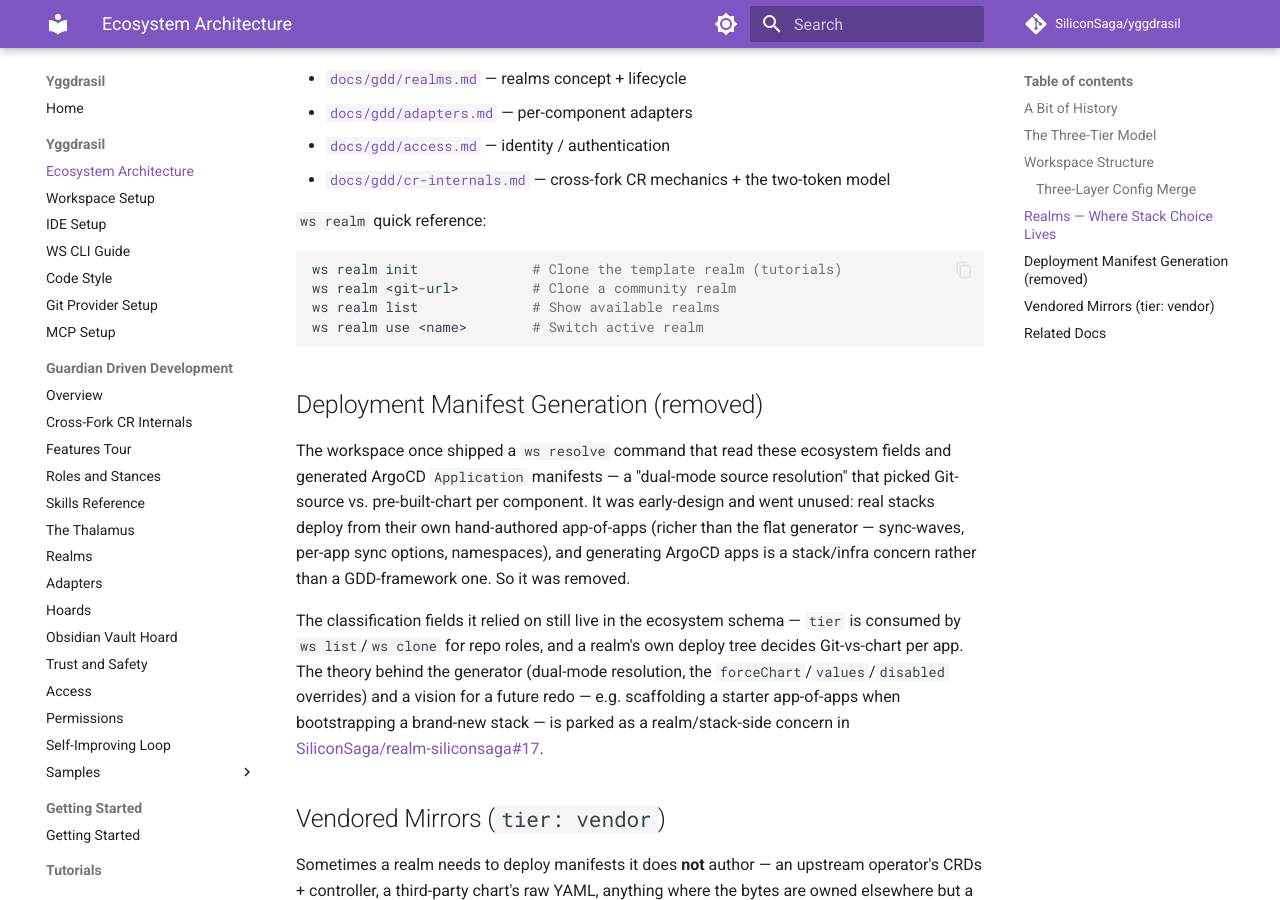
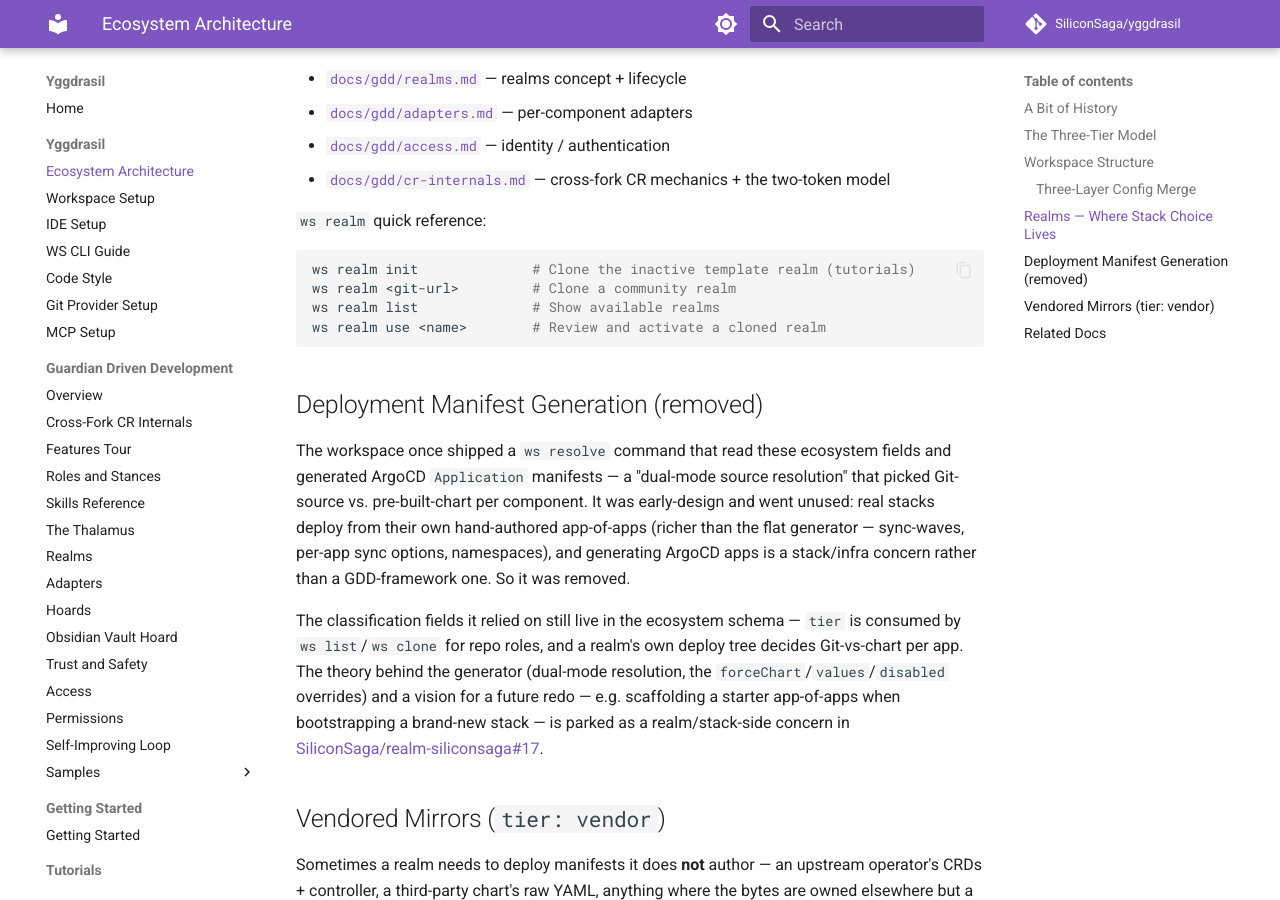
Before and after one commit to SiliconSaga/yggdrasil, an MkDocs documentation site: the page built from docs/ecosystem-architecture.md, in a window 1280 px wide and 900 px high, scrolled down 3232 px. Built offline with MkDocs 1.6.1 and Material for MkDocs 9.7.7, drawn with Linux system fonts in a browser that asks for light colours; comment, search, counter and statistics services are not loaded.

Commit message:
fix(realm): require explicit template activation
Treat the tutorial realm like every other executable configuration source: cloning it leaves it inert until the user reviews and selects it. This prevents an unapproved template directory from blocking existing workspaces while preserving fail-closed behavior for explicit selectors.

Document the activation step and cover both the no-selector upgrade path and the missing-approval remediation.

Co-Authored-By: Codex GPT-5 <noreply@openai.com>

````diff
--- a/docs/ecosystem-architecture.md
+++ b/docs/ecosystem-architecture.md
@@ -98,10 +98,10 @@ A realm is a small git repo containing community-specific configuration. The GDD
 `ws realm` quick reference:
 
 ```bash
-ws realm init              # Clone the template realm (tutorials)
+ws realm init              # Clone the inactive template realm (tutorials)
 ws realm <git-url>         # Clone a community realm
 ws realm list              # Show available realms
-ws realm use <name>        # Switch active realm
+ws realm use <name>        # Review and activate a cloned realm
 ```
 
 ## Deployment Manifest Generation (removed)
````
Also changed, not shown: .agent/skills/gdd-orientation/SKILL.md (+1 -1 lines), CHANGELOG.md (+1 -1 lines), docs/gdd/realms.md (+1 -1 lines), docs/gdd/trust-and-safety.md (+1 -1 lines), docs/getting-started/index.md (+1 -1 lines), docs/ws-cli-guide.md (+1 -1 lines), 3 other files.
